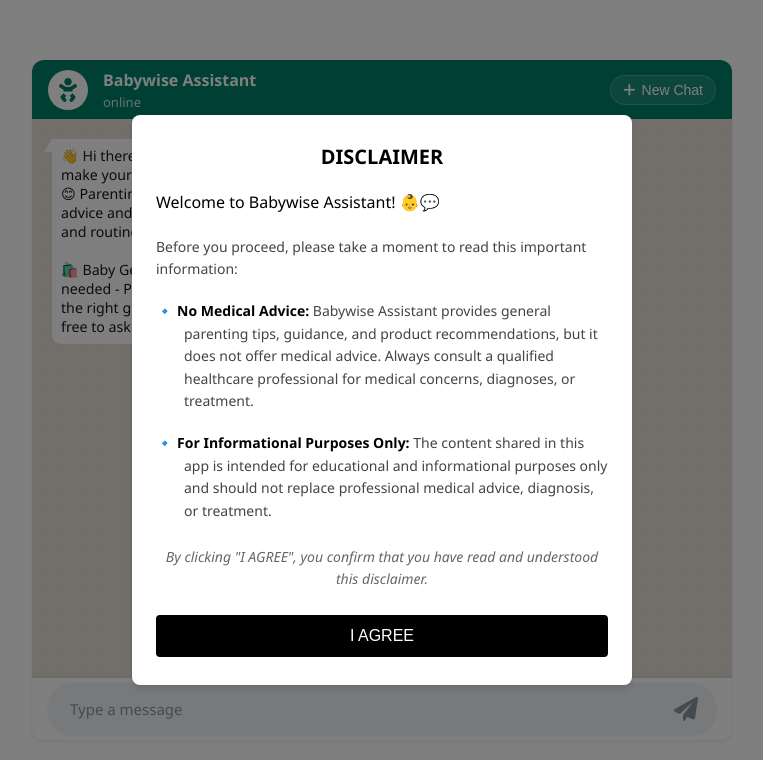
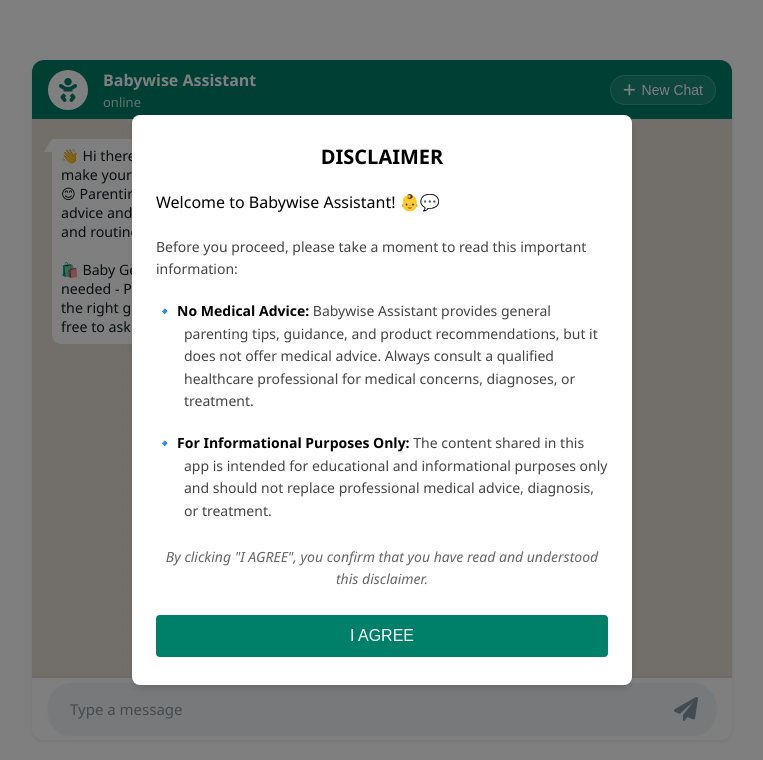
Before and after one commit to Aviv972/babywise, a plain HTML site: page src/static/index.html in a window 1280 px wide. Shown: the whole page, without its empty margins (258-1021 px from the left). Drawn offline with Linux system fonts and the light colour scheme.

Commit message:
Updated agree button color to match app header green

```diff
--- a/src/static/index.html
+++ b/src/static/index.html
@@ -581,7 +581,7 @@
         }
 
         .agree-button {
-            background: #000;
+            background: var(--whatsapp-green);
             color: white;
             border: none;
             padding: 12px 24px;
@@ -594,7 +594,7 @@
         }
 
         .agree-button:hover {
-            background: #333;
+            background: #006d59;
         }
 
         @keyframes fadeIn {
```
